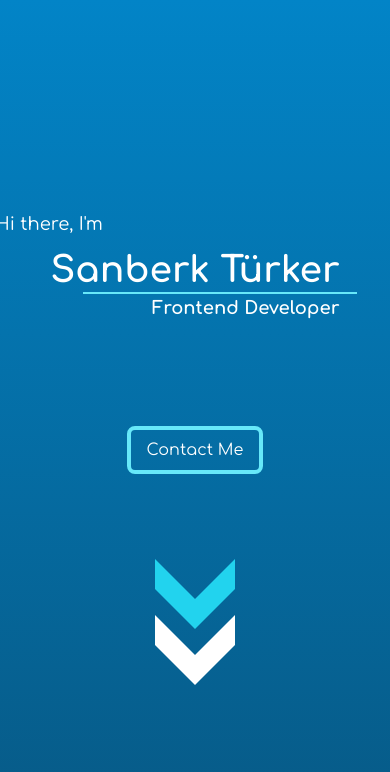
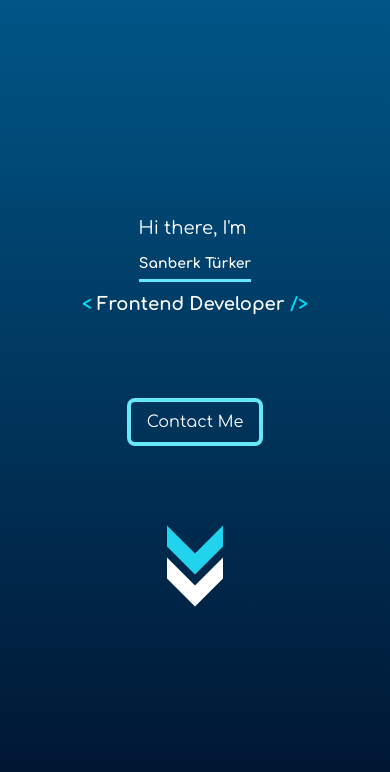
Before and after one commit to sanberkHax/sanberk.dev, a Next.js app: page / in a window 390 px wide. Shown: the top 772 px of the page. Built offline with nearby package versions, Linux system fonts and the light colour scheme.

Commit message:
Update hero

```diff
--- a/src/components/Hero.tsx
+++ b/src/components/Hero.tsx
@@ -4,11 +4,11 @@ import { Typography } from './Typography';
 
 export const Hero = () => {
   return (
-    <section className="flex flex-col justify-around items-center gap-24">
-      <div className="relative py-10 sm:py-14 text-white">
+    <section className="flex flex-col justify-around items-center gap-20 smgap-24">
+      <div className="relative text-white flex flex-col gap-4 sm:gap-10 justify-center items-center">
         <Typography
           variant="body"
-          className="absolute -left-14 top-0 animate-slideReveal"
+          className="absolute left-1/4 sm:-left-14 -top-10 animate-slideReveal"
         >
           {`Hi there, I'm`}
         </Typography>
@@ -16,22 +16,22 @@ export const Hero = () => {
           variant="h1"
           underline
           bold
-          className="md:text-6xl animate-slideReveal delay-400"
-        >{` Sanberk Türker`}</Typography>
-        <Typography
-          variant="body"
-          bold
-          className="absolute right-0 bottom-2 animate-slideReveal"
+          className="text-sm md:text-6xl animate-slideReveal delay-400"
         >
+          {` Sanberk Türker`}
+        </Typography>
+        <Typography variant="body" bold className="animate-slideReveal">
+          <span className="text-[#00E0FF]">{'< '}</span>
           Frontend Developer
+          <span className="text-[#00E0FF]">{' />'}</span>
         </Typography>
       </div>
       <Button variant="md" className="animate-slideReveal">
         Contact Me
       </Button>
       <div className="relative h-10 w-full mt-6 ">
-        <Arrow className="w-20 fill-white absolute top-14 left-1/2 -translate-x-1/2 rotate-90 -translate-y-1/2" />
-        <Arrow className="w-20 fill-cyan-400 absolute top-0 left-1/2 -translate-x-1/2 rotate-90 -translate-y-1/2" />
+        <Arrow className="w-14 sm:w-20 fill-white absolute top-8 sm:top-14 left-1/2 -translate-x-1/2 rotate-90 -translate-y-1/2" />
+        <Arrow className="w-14 sm:w-20 fill-cyan-400 absolute top-0 left-1/2 -translate-x-1/2 rotate-90 -translate-y-1/2" />
       </div>
     </section>
   );
--- a/src/components/Typography.tsx
+++ b/src/components/Typography.tsx
@@ -60,7 +60,7 @@ export const Typography = ({
     >
       {children}
       {underline && (
-        <span className="bg-cyan-300 absolute -bottom-1 left-8 w-[95%] h-0.5"></span>
+        <span className="bg-cyan-300 absolute -bottom-2 left-0 w-full h-[3px]"></span>
       )}
     </Tag>
   );
--- a/src/pages/index.tsx
+++ b/src/pages/index.tsx
@@ -10,7 +10,7 @@ export default function Home() {
         <meta name="viewport" content="width=device-width, initial-scale=1" />
         <link rel="icon" href="/favicon.ico" />
       </Head>
-      <main className="bg-gradient-to-b from-sky-600 to-sky-800 h-screen flex flex-col justify-center w-full p-10 sm:p-24 gap-10 items-center">
+      <main className="bg-gradient-to-b from-[#005687] to-[#00112C] h-screen flex flex-col justify-center w-full p-2 sm:p-24 gap-10 items-center">
         <Hero />
       </main>
     </>
```
